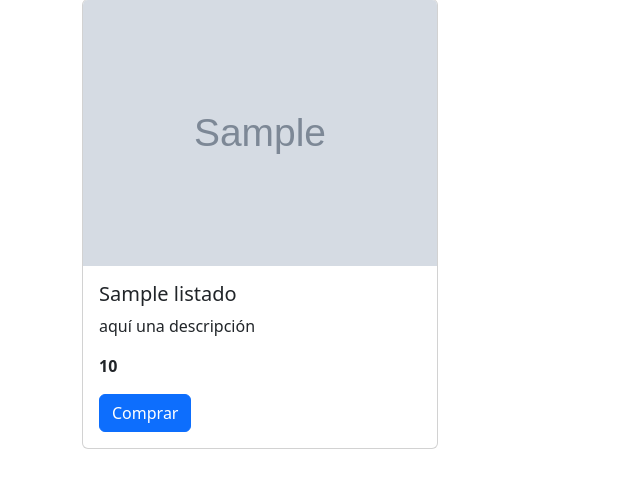
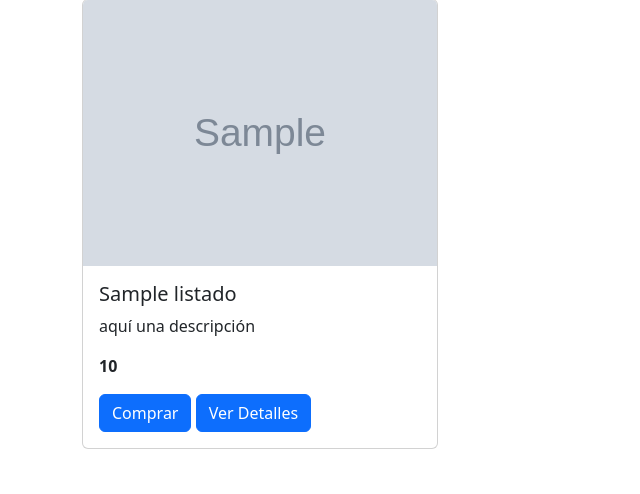
Before and after one commit to bazabaza/cafe-sem, a Django app: template CafeSEM/CafeSEM/productos/templates/listadoProductos.html in a window 1280 px wide. Shown: the part 89-583 px from the top of the page, without its empty margins (0-640 px from the left). Run offline with Django 5.2, Linux system fonts and the light colour scheme; the template is opened without the code that fills it: most values are stand-ins (such as "Sample title", 1, 10 or a date in 2020); grey boxes marked "Sample" are stand-in pictures.

Commit message:
Listado de productos

```diff
--- a/CafeSEM/CafeSEM/productos/templates/listadoProductos.html
+++ b/CafeSEM/CafeSEM/productos/templates/listadoProductos.html
@@ -20,6 +20,7 @@
                         <p class="card-text">aquí una descripción</p>
                         <p class="card-text"><strong>{{precio}}</strong></p>
                         <a href="#" class="btn btn-primary">Comprar</a>
+                        <a href="#" class="btn btn-primary">Ver Detalles</a>
                     </div>
                 </div>
             </div>
```
